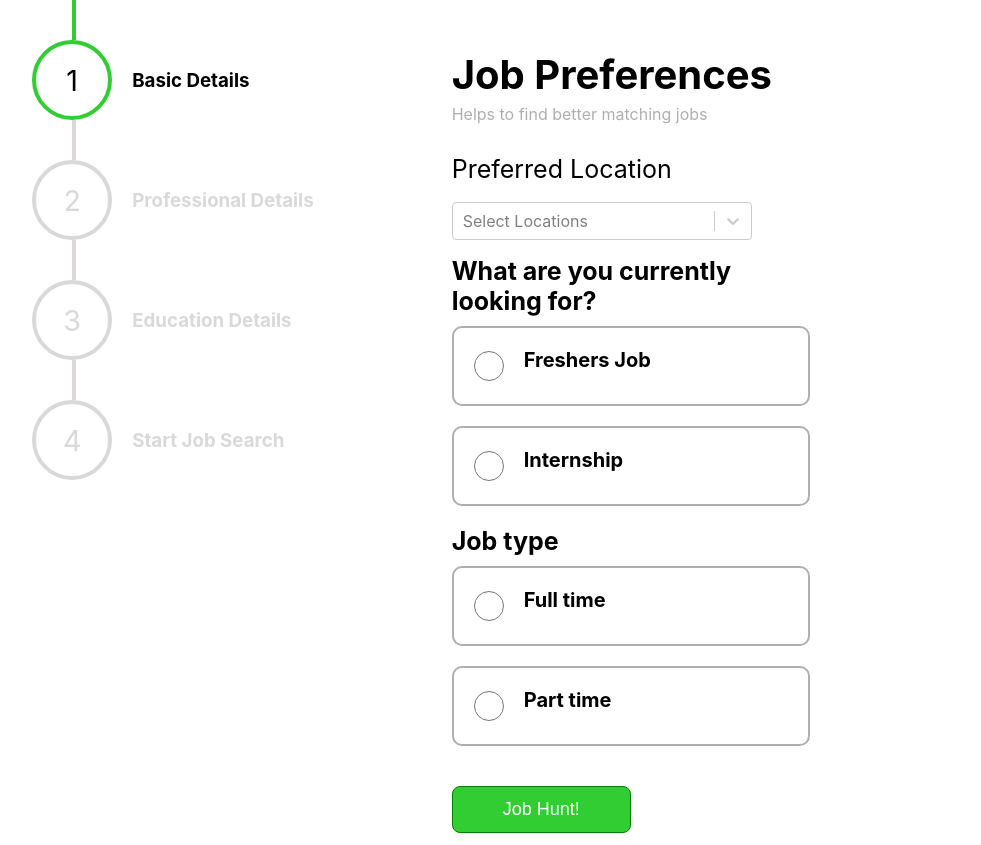
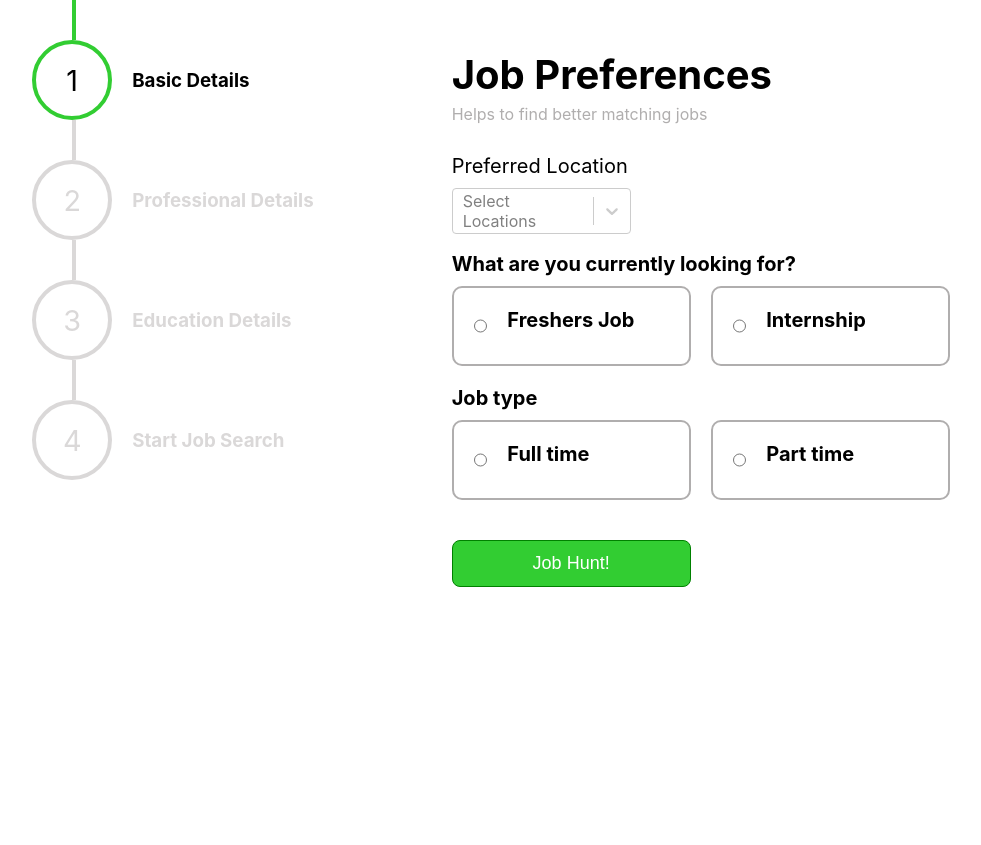
Before and after one commit to ArihantVinayakShukla/Job-Portal, a React (Create React App) app: page / in a window 1280 px wide. Shown: the whole page, without its empty margins (103-1084 px from the left). After the commit the page ends 800 px from the top, so only its background shows below. Built offline with nearby package versions, Linux system fonts and the light colour scheme.

Commit message:
random commit

```diff
--- a/src/Components/RegistrationPage/RegistrationForms/JobPreferences/JobPreference.css
+++ b/src/Components/RegistrationPage/RegistrationForms/JobPreferences/JobPreference.css
@@ -15,11 +15,16 @@
     align-items: center;
   }
   .dropdown-container {
-    width: 300px;
+    width: 30%;
+    margin-bottom: 3%;
   }
 .heading{
-    font-size: 25px;
+    font-size: 20px;
     margin-bottom: 10px;
+}
+.fieldGroup{
+    display:flex;
+    flex-direction: column;
 }
 .value{
     font-size: 20px;
@@ -30,7 +35,7 @@
     margin-bottom: 30px;
 }
 .checkboxDiv{
-    width: 100%;
+    width: 40%;
     height: 80px;
     border: 2px solid rgb(176, 174, 174);
     padding: 20px;
@@ -39,12 +44,48 @@
     border-radius:10px;
 }
 .checkboxDiv input{
-    width:30px;
+    width:7%;
     margin-right: 20px;
 }
 .continue-btn{
-    margin-bottom: 12px;
+    background: none;
+    border: none;
+    text-decoration: none;
+    width: 100%;
 }
+.continue-btn-wrapper {
+    z-index: 0;
+    background-color: red;
+    flex-direction: row;
+    justify-content: flex-start;
+    position: relative;
+    box-shadow: none;
+    background: none;
+    margin-top: 20px;
+  }
+  .continue-btn-wrapper .continueBtn {
+    width: 40%;
+  }
+  .primaryBtn {
+    color: #fff;
+    background: limegreen;
+    border-radius: 8px;
+    font-size: 18px ;
+    border: 1px solid green;
+    cursor: pointer;
+    transition: all .3s ease-in-out;
+  }
+  .commonBtn {
+    padding: 12px 20px;
+    display: flex;
+    justify-content: center;
+    align-items: center;
+    width: 40%;
+  }
 input[type="radio"]{
     accent-color: green;
 }
+.twoDiv{
+    display: flex;
+    gap: 20px;
+}
--- a/src/Components/RegistrationPage/RegistrationForms/JobPreferences/JobPreference.jsx
+++ b/src/Components/RegistrationPage/RegistrationForms/JobPreferences/JobPreference.jsx
@@ -33,7 +33,6 @@ return(
         <div className="fieldGroup">
         <label  className="heading">
             Preferred Location
-
           </label>
       <div className="dropdown-container">
         <Select
@@ -43,10 +42,13 @@ return(
           onChange={handleSelect}
           isSearchable={true}
           isMulti
+          required
         />
       </div>
     </div>
+    <div className="fieldGroup">
         <h2 className="heading">What are you currently looking for?</h2>
+      <div className="twoDiv">
     <div className='checkboxDiv'>
         <input type="radio" name="profession" required/>
         <div>
@@ -54,13 +56,19 @@ return(
         </div>
 
       </div>
+
+
       <div className='checkboxDiv'>
         <input type="radio" name="profession" required/>
         <div>
         <h2 className="value">Internship</h2>
         </div>
       </div>
+      </div>
+      </div>
+      <div className="fieldGroup">
       <h2 className="heading">Job type</h2>
+      <div className="twoDiv">
       <div className="checkboxDiv">
         <input type="radio" name="typejob" required></input>
         <div>
@@ -73,13 +81,15 @@ return(
             <h2 className="value">Part time</h2>
         </div>
       </div>
+      </div>
+      </div>
       <button type="submit" className="continue-btn">
         <div class="continue-btn-wrapper">
           <div id="continue-btn" className="primaryBtn commonBtn continueBtn">
             <span class="cont-text">Job Hunt!</span>
           </div>
         </div>
-            </button>
+        </button>
     </form>
     </article>
 )
--- a/src/Components/RegistrationPage/RegistrationForms/RegistrationForms.jsx
+++ b/src/Components/RegistrationPage/RegistrationForms/RegistrationForms.jsx
@@ -1,16 +1,17 @@
 import React from 'react'
 import './RegistrationForms.css'
 // import BasicDetails from './BasicDetails/BasicDetails.jsx'
-import ProfessionalDetails from './ProfessionalDetails/ProfessionalDetails.jsx'
-import EducationDetails from './EducationDetails/EducationDetails.jsx'
+// import ProfessionalDetails from './ProfessionalDetails/ProfessionalDetails.jsx'
+// import EducationDetails from './EducationDetails/EducationDetails.jsx'
 import JobPreference from './JobPreferences/JobPreference'
+
 const RegistrationForms = (props) => {
   return (
     <article className='form-article'>
     {/* <BasicDetails/> */}
     {/* <ProfessionalDetails/> */}
     {/* <EducationDetails/> */}
-    <JobPreference></JobPreference>
+    <JobPreference/>
     </article>
   )
 }
```
